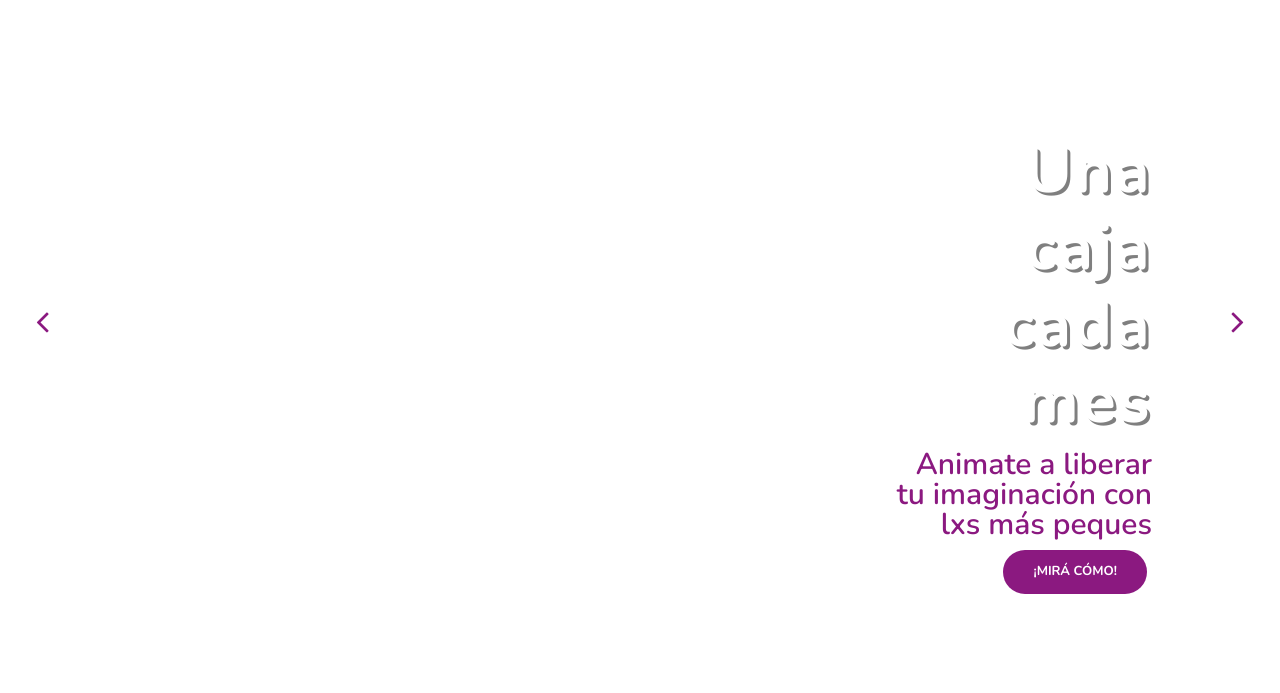
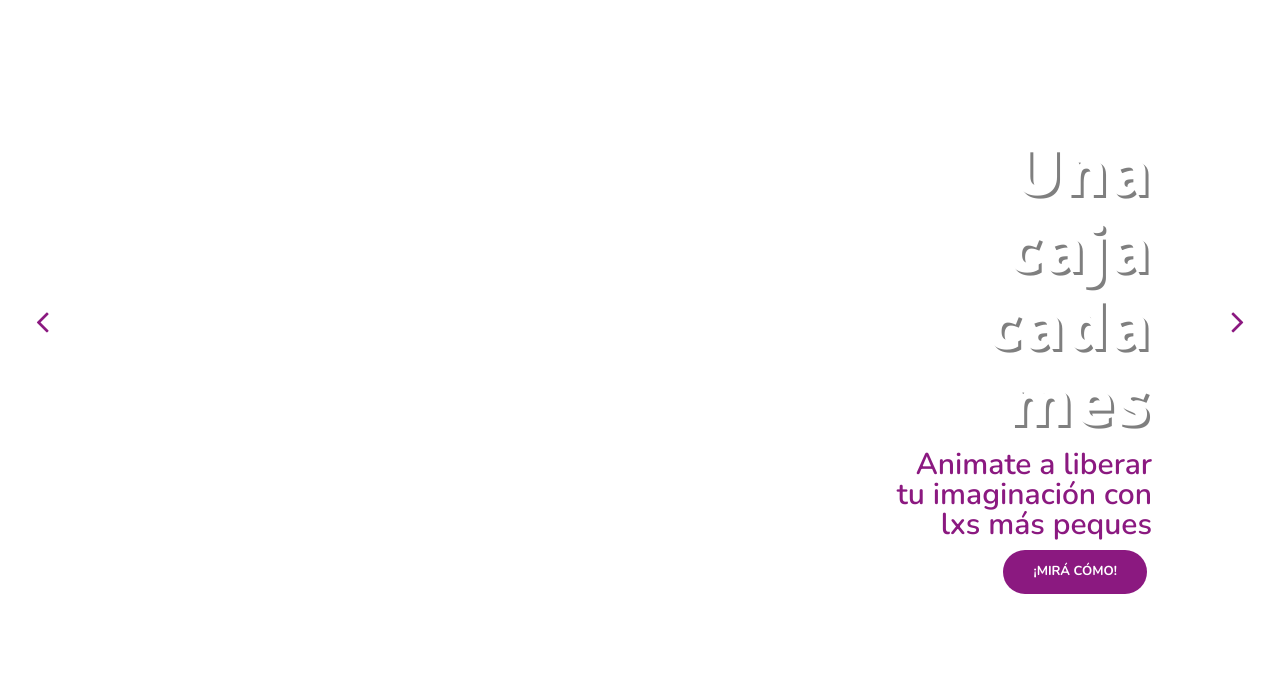
Before and after one commit to AnabellaFernandez/craftkidsclubviejo, a plain HTML site: page index.html in a window 1280 px wide. Shown: the part 107-800 px from the top of the page. Drawn offline with nearby package versions, Linux system fonts and the light colour scheme; a web font is replaced by a local one.

Commit message:
Cambie tipo titulo

```diff
--- a/assets/css/templatemo-finance-business.css
+++ b/assets/css/templatemo-finance-business.css
@@ -9,6 +9,7 @@ https://templatemo.com/tm-545-finance-business
 
 @import url('https://fonts.googleapis.com/css2?family=Nunito:wght@300;400;600;700;800&family=Patrick+Hand&family=Wendy+One&display=swap');
 @import url('https://fonts.googleapis.com/css2?family=Lilita+One&display=swap');
+@import url('https://fonts.googleapis.com/css2?family=Open+Sans:wght@300;400;600;700;800&display=swap');
 
 
 body {
@@ -486,11 +487,11 @@ ul.slick-dots {
 
 
 .Modern-Slider .item h4 {
-	font-family: 'Nunito', sans-serif;
+	font-family: 'Open Sans', sans-serif;
   margin-bottom: 10px;
 /*  text-transform: uppercase;*/
   font-size: 4REM;
-  font-weight: 700;
+  font-weight: 800;
   letter-spacing: 2.5px;
   color:#FFF;
   text-shadow: 3px 3px rgb(0, 0, 0, 0.500);
```
